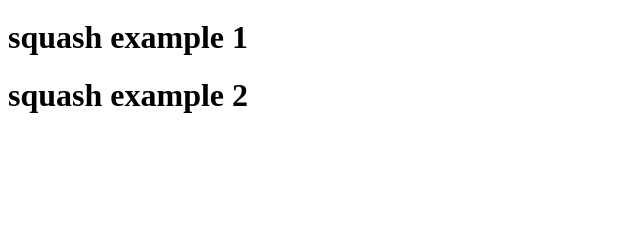
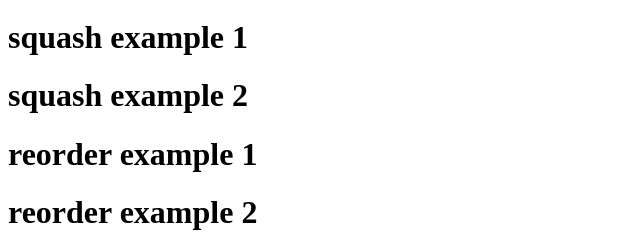
Before and after one commit to sakthi00006/git_basic, a plain HTML site: page index.html in a window 1280 px wide. Shown: the part 711-963 px from the top of the page, without its empty margins (0-640 px from the left). Before the commit the page ends 847 px from the top, so only its background shows below. Drawn offline with Linux system fonts and the light colour scheme.

Commit message:
commit for reorder example 2

```diff
--- a/index.html
+++ b/index.html
@@ -26,5 +26,7 @@
     <p> Edit practice</p>
     <h1>squash example 1</h1>
     <h1>squash example 2</h1>
+    <h1>reorder example 1</h1>
+    <h1>reorder example 2</h1>
 </body>
 </html>
```
